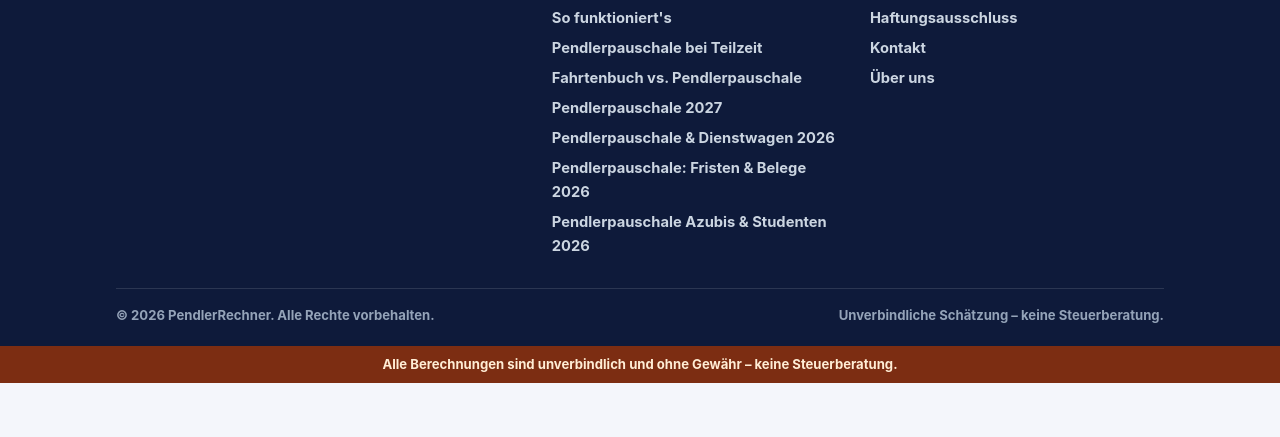
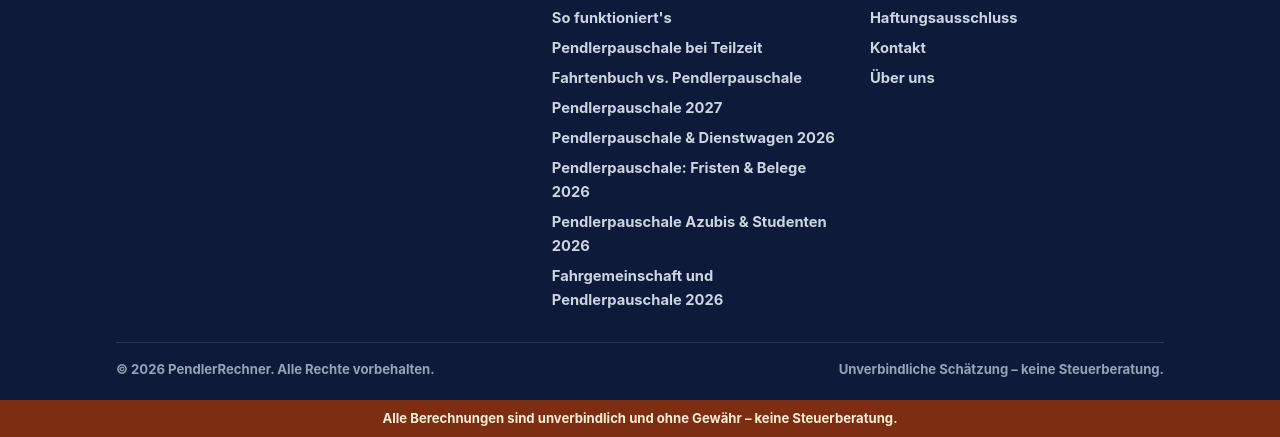
Before and after one commit to mirzacreative/pendlerpauschale-rechner, a plain HTML site: page index.html in a window 1280 px wide. Shown: the part 4080-4517 px from the top of the page. Before the commit the page ends 4463 px from the top, so only its background shows below. Drawn offline with Linux system fonts and the light colour scheme.

Commit message:
Link Fahrgemeinschaft on index.html

```diff
--- a/index.html
+++ b/index.html
@@ -272,7 +272,7 @@
                     <li><a href="fahrtenbuch-vs-pendlerpauschale.html">Fahrtenbuch vs. Pendlerpauschale</a></li>
           <li><a href="pendlerpauschale-2027.html">Pendlerpauschale 2027</a></li>
           <li><a href="pendlerpauschale-dienstwagen-2026.html">Pendlerpauschale &amp; Dienstwagen 2026</a></li>
-          <li><a href="pendlerpauschale-fristen-belege-2026.html">Pendlerpauschale: Fristen &amp; Belege 2026</a></li><li><a href="pendlerpauschale-azubis-studenten-2026.html">Pendlerpauschale Azubis &amp; Studenten 2026</a></li>
+          <li><a href="pendlerpauschale-fristen-belege-2026.html">Pendlerpauschale: Fristen &amp; Belege 2026</a></li><li><a href="pendlerpauschale-azubis-studenten-2026.html">Pendlerpauschale Azubis &amp; Studenten 2026</a></li><li><a href="pendlerpauschale-fahrgemeinschaft-2026.html">Fahrgemeinschaft und Pendlerpauschale 2026</a></li>
         </ul>
       </div>
       <div>
```
